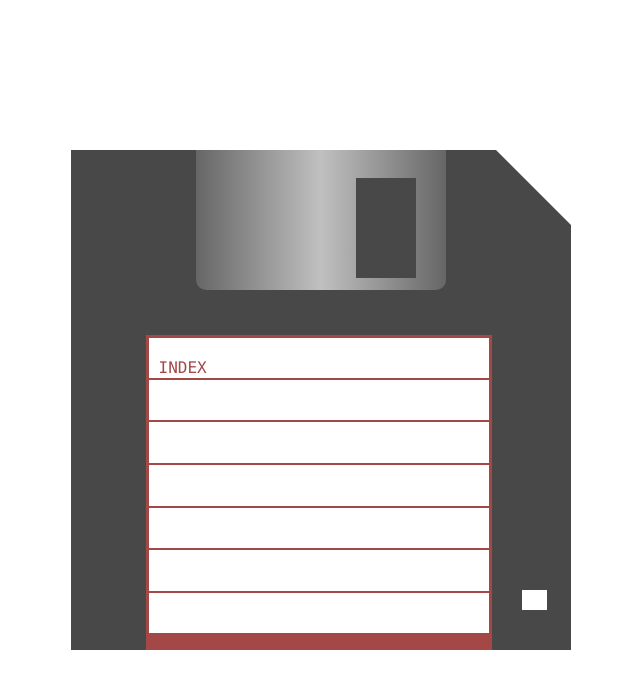
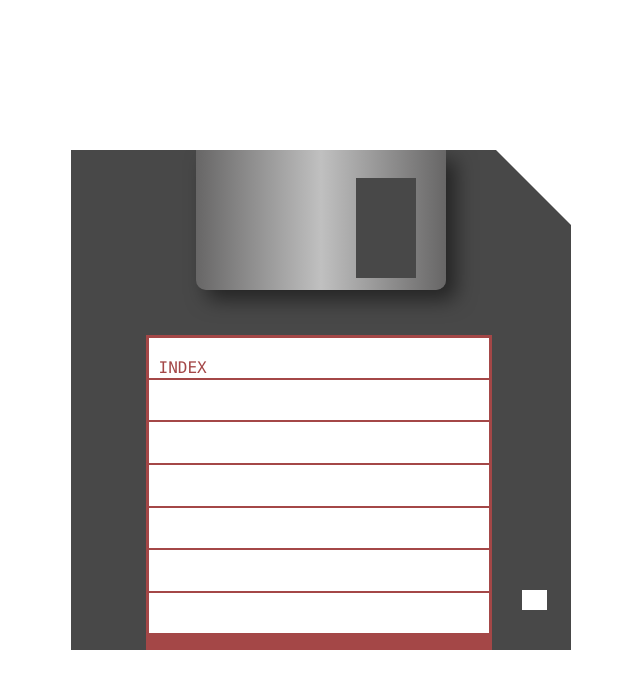
Before and after one commit to Zeida/disquete-css, a website built with Vite: page src/index.html in a window 1280 px wide. Shown: the whole page, without its empty margins (319-959 px from the left). Built offline with nearby package versions, Linux system fonts and the light colour scheme; files whose address does not match are found by name.

Commit message:
🎨 css add box-shadow to the metal-sheet

```diff
--- a/src/index.css
+++ b/src/index.css
@@ -25,7 +25,6 @@ body {
   flex-direction: column;
   align-items:center;
   clip-path: polygon(85% 0, 100% 15%, 100% 100%, 0 100%, 0 0);
-
 }
 
 .metal-sheet {
@@ -36,6 +35,7 @@ body {
   justify-content: end;
   align-items: center;
   border-radius: 0 0 10px 10px;
+  box-shadow: 10px 10px 20px rgb(0 0 0 / 50%);
 }
 
 .metal-sheet:hover {
```
